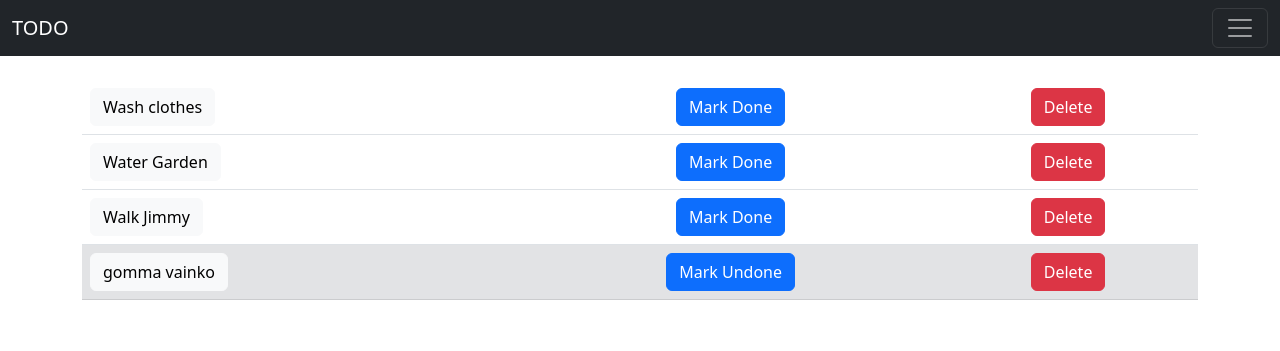
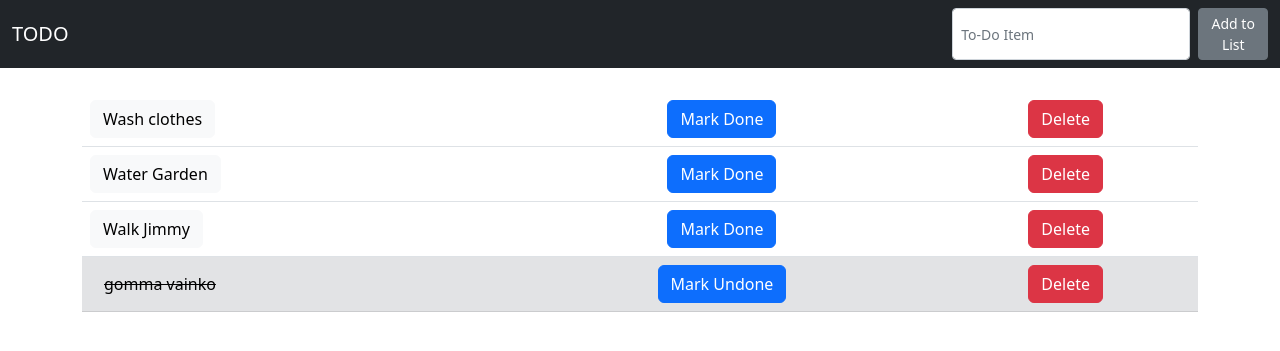
Before and after one commit to Monsterglitch/TODO-List-App, a Django app: page / in a window 1280 px wide. Shown: the top 351 px of the page. Run offline with Django 4.2, Linux system fonts and the light colour scheme; data comes from the database, SQL or seed files in the repository; both versions use the stored data as it was after the commit.

Commit message:
Adjusted HTML and views

```diff
--- a/todo_list/templates/base.html
+++ b/todo_list/templates/base.html
@@ -10,31 +10,62 @@
     <link href="https://cdn.jsdelivr.net/npm/bootstrap@5.2.1/dist/css/bootstrap.min.css" rel="stylesheet" integrity="sha384-iYQeCzEYFbKjA/T2uDLTpkwGzCiq6soy8tYaI1GyVh/UjpbCx/TYkiZhlZB6+fzT" crossorigin="anonymous">
   </head>
   <body>
-    <nav class="navbar navbar-lg navbar-dark bg-dark">
+    <nav class="navbar navbar-sm navbar-dark bg-dark">
         <div class="container-fluid">
-          <a class="navbar-brand" href="{% url 'home' %}">TODO</a>
-          <button class="navbar-toggler" type="button" data-bs-toggle="collapse" data-bs-target="#navbarSupportedContent" aria-controls="navbarSupportedContent" aria-expanded="false" aria-label="Toggle navigation">
+          <a class="navbar-brand mb-0 h1" href="{% url 'home' %}">TODO</a>
+
+          <!-- <button class="navbar-toggler" type="button" data-bs-toggle="collapse" data-bs-target="#navbarSupportedContent" aria-controls="navbarSupportedContent" aria-expanded="false" aria-label="Toggle navigation">
             <span class="navbar-toggler-icon"></span>
-          </button>
-          <div class="collapse navbar-collapse" id="navbarSupportedContent">
+          </button>-->
+          <!-- <div class="collapse navbar-collapse" id="navbarSupportedContent">
             <ul class="navbar-nav me-auto mb-2 mb-lg-0">
               <li class="nav-item">
                 <a class="nav-link active" aria-current="page" href="{% url 'about' %}">About</a>
               </li>
             </ul>
-            <form class="d-flex" role="search" method="POST">
-              {% csrf_token %}
-              <input class="form-control me-2" type="search" placeholder="To-Do Item" aria-label="Search" name="item">
-              <button type="submit" class="btn btn-secondary">Add to List</button>
-            </form>
-          </div>
+          </div> -->
+
+          <form class="d-flex" role="search" method="POST">
+            {% csrf_token %}
+            <input class="form-control form-control-sm me-2" type="search" placeholder="To-Do Item" aria-label="Search" name="item">
+            <button type="submit" class="btn btn-sm btn-secondary">Add to List</button>
+          </form>
         </div>
       </nav>
+
+
+      <!-- <nav class="navbar navbar-expand-lg navbar-light bg-light">
+        <a class="navbar-brand" href="#">Navbar</a>
+        <button class="navbar-toggler" type="button" data-toggle="collapse" data-target="#navbarSupportedContent" aria-controls="navbarSupportedContent" aria-expanded="false" aria-label="Toggle navigation">
+          <span class="navbar-toggler-icon"></span>
+        </button>
+
+        <div class="collapse navbar-collapse" id="navbarSupportedContent">
+          <form class="form-inline my-2 my-lg-0">
+            <input class="form-control mr-sm-2" type="search" placeholder="Search" aria-label="Search">
+            <button class="btn btn-outline-success my-2 my-sm-0" type="submit">Search</button>
+          </form>
+        </div>
+      </nav> -->
+
+
+
       <br>
     <div class="container">
         {% block content %}
         {% endblock %}
     </div>
     <script src="https://cdn.jsdelivr.net/npm/bootstrap@5.2.1/dist/js/bootstrap.bundle.min.js" integrity="sha384-u1OknCvxWvY5kfmNBILK2hRnQC3Pr17a+RTT6rIHI7NnikvbZlHgTPOOmMi466C8" crossorigin="anonymous"></script>
+    <script>
+        var timeoutDuration = 2000;
+        setTimeout(function() {
+            var alert = document.getElementById('myAlert');
+            alert.classList.remove('show');
+            alert.classList.add('fade');
+            setTimeout(function() {
+                alert.remove();
+            }, 1000); // Wait for the fade animation to complete before removing the alert element
+        }, timeoutDuration);
+    </script>
   </body>
 </html>
--- a/todo_list/templates/home.html
+++ b/todo_list/templates/home.html
@@ -6,10 +6,7 @@ Todo List
 {% block content %}
 {% if messages %}
     {% for message in messages %}
-        <!-- <div class="alert alert-warning alert-dismissable" role="alert">
-            <button class="close" data-dismiss="alert">
-                <small><sup>x</sup></small>
-            </button> -->
+        <div id = "myAlert" class="alert alert-warning alert-dismissable" role="alert">
             {{ message }}
         </div>
     {% endfor %}
@@ -19,8 +16,8 @@ Todo List
         {% for things in all_items %}
             {% if things.completed %}
                 <tr class="table-secondary">
-                    <td>
-                        <a type="button" class="btn btn-light" href="{% url 'edit' things.id %}">{{things.item}}</a>
+                    <td style="vertical-align: middle; padding-left: 22px;">
+                        <h10><del>{{things.item}}</del></h10>
                     </td>
                     <td><center><a href="{% url 'uncross' things.id %}">
                         <button type="button" class="btn btn-primary">Mark Undone</button>
--- a/todo_list/views.py
+++ b/todo_list/views.py
@@ -28,7 +28,7 @@ def about(request):
 def delete(request, list_id):
     item = List.objects.get(pk=list_id)
     item.delete()
-    messages.success(request, ('Item Has Been Deleted!'))
+    # messages.success(request, ('Item Has Been Deleted!'))
     return redirect('home')
 
 def cross_off(request, list_id):
@@ -51,7 +51,7 @@ def edit(request, list_id):
 
         if form.is_valid():
             form.save()
-            messages.success(request,('Item Has Been Edited'))
+            # messages.success(request,('Item Has Been Edited'))
             return redirect('home')
             # return render(request, 'edit.html', {'all_items': all_items});
 
```
Also changed, not shown: db.sqlite3.
